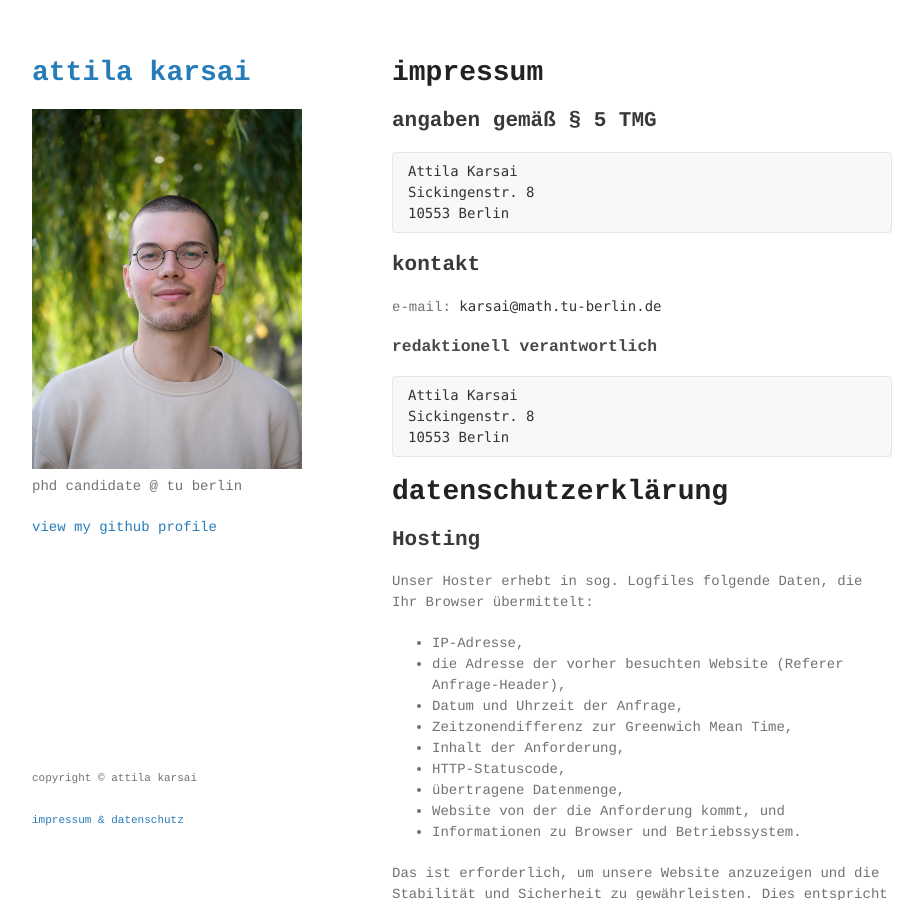
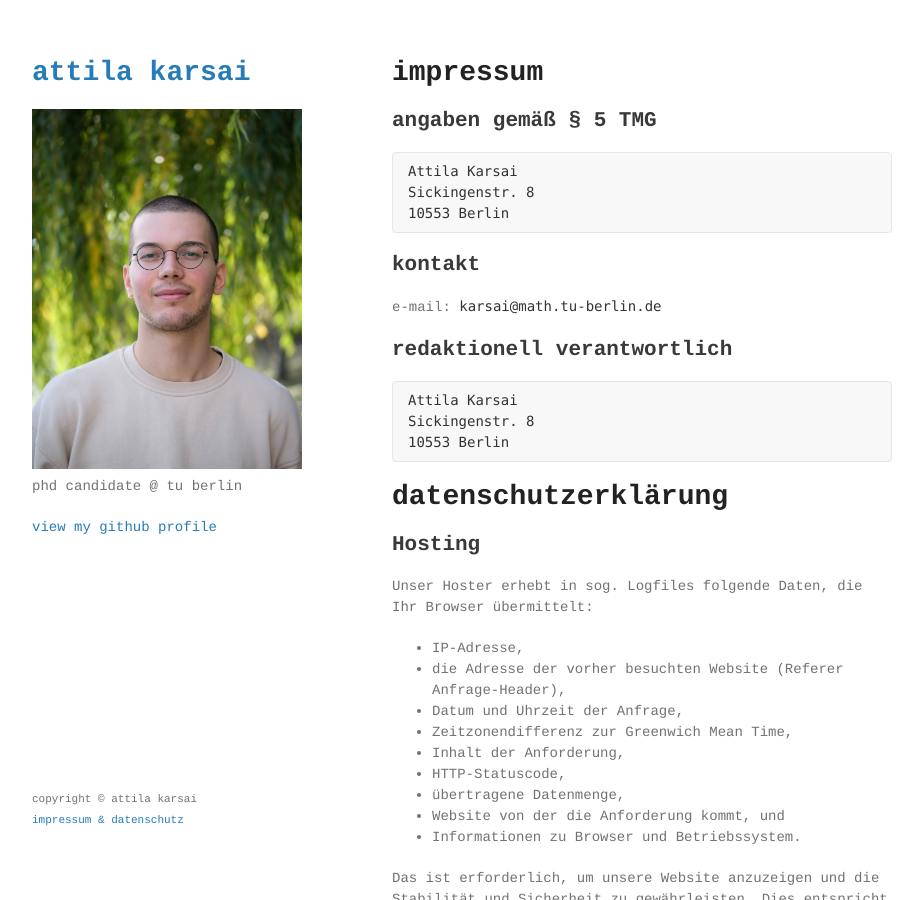
Before and after one commit to akarsai/akarsai.github.io, a Jekyll site: the page built from legal.md, in a window 1280 px wide and 900 px high. Shown: the whole window, without its empty margins (178-1101 px from the left). Built offline with Jekyll 4.4.1, drawn with Linux system fonts in a browser that asks for light colours; our own code applies the rules of GitHub Pages for plain Markdown files.

````diff
--- a/_layouts/default.html
+++ b/_layouts/default.html
@@ -49,7 +61,7 @@
         <p>this project is maintained by <a href="{{ site.github.owner_url }}">{{ site.github.owner_name }}</a></p>
         {% endif %}
         <p><small>
-        copyright © attila karsai <br><br>
+        copyright © attila karsai <br>
         <a href="https://akarsai.github.io/legal.html">impressum & datenschutz</a>
         </small><p>
 <!--         <p><small>hosted on github pages &mdash; theme by <a href="https://github.com/orderedlist">orderedlist</a></small></p> -->
--- a/legal.md
+++ b/legal.md
@@ -12,7 +12,7 @@ Sickingenstr. 8
 
 e-mail: `karsai@math.tu-berlin.de`
 
-### redaktionell verantwortlich
+## redaktionell verantwortlich
 
 ```
 Attila Karsai
````
Also changed, not shown: other parts of _layouts/default.html (+12 -0 lines).
